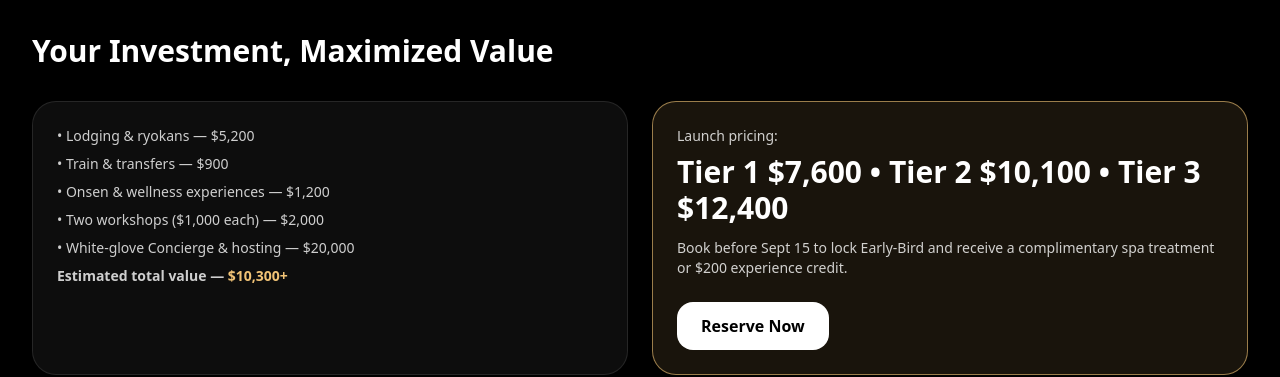
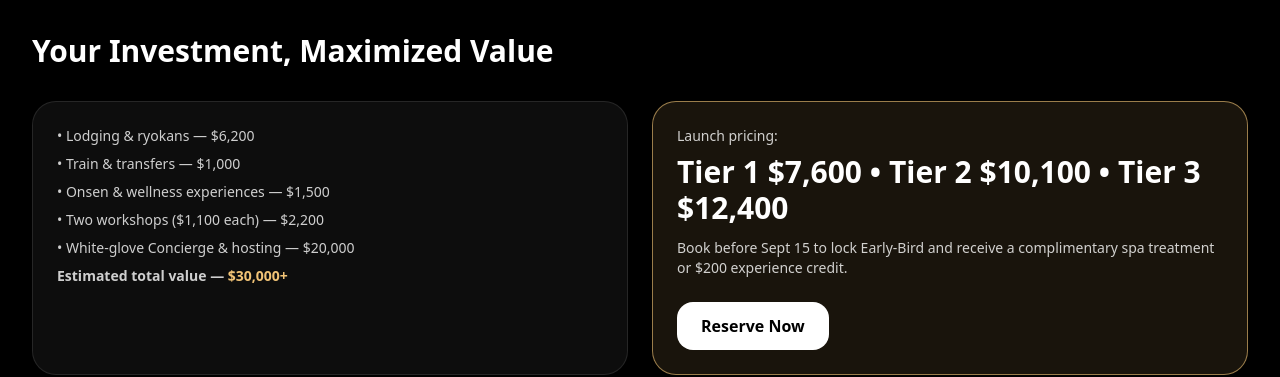
Before and after one commit to dedet2/rar-landing-clean, a Next.js app: page / in a window 1280 px wide. Shown: the part 2160-2537 px from the top of the page. Built offline with nearby package versions, Linux system fonts and the light colour scheme; no server answers.

Commit message:
Update page.jsx

```diff
--- a/app/page.jsx
+++ b/app/page.jsx
@@ -233,12 +233,12 @@ export default function Page() {
     <div className="mt-8 grid gap-6 md:grid-cols-2">
       <div className="rounded-3xl border border-white/10 bg-white/5 p-6">
         <ul className="space-y-2 text-white/80 text-sm">
-          <li>• Lodging & ryokans — <span className="font-medium">$5,200</span></li>
-          <li>• Train & transfers — <span className="font-medium">$900</span></li>
-          <li>• Onsen & wellness experiences — <span className="font-medium">$1,200</span></li>
-          <li>• Two workshops ($1,000 each) — <span className="font-medium">$2,000</span></li>
+          <li>• Lodging & ryokans — <span className="font-medium">$6,200</span></li>
+          <li>• Train & transfers — <span className="font-medium">$1,000</span></li>
+          <li>• Onsen & wellness experiences — <span className="font-medium">$1,500</span></li>
+          <li>• Two workshops ($1,100 each) — <span className="font-medium">$2,200</span></li>
           <li>• White-glove Concierge & hosting — <span className="font-medium">$20,000</span></li>
-          <li className="font-semibold mt-2">Estimated total value — <span className="text-brand-gold">$10,300+</span></li>
+          <li className="font-semibold mt-2">Estimated total value — <span className="text-brand-gold">$30,000+</span></li>
         </ul>
       </div>
       <div className="rounded-3xl border border-brand-gold/60 bg-brand-gold/10 p-6">
```
